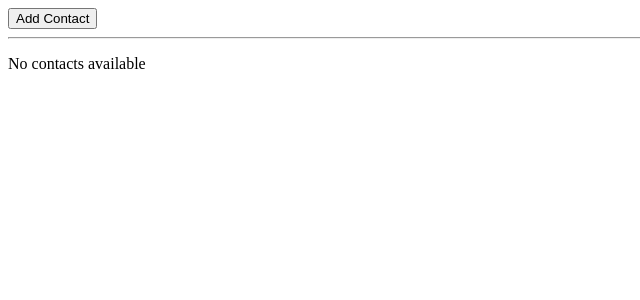
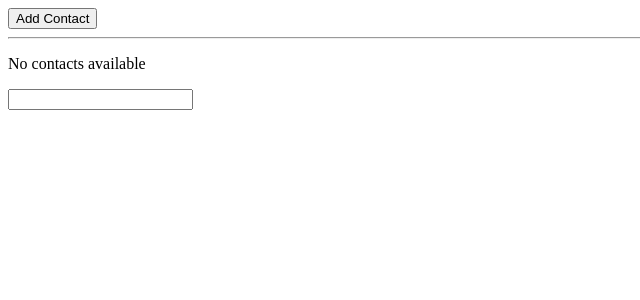
Before and after one commit to devanshipatel2824-prog/Passing_data, an Angular app: page /contact in a window 1280 px wide. Shown: the top 300 px of the page, without its empty margins (0-640 px from the left). Built offline with nearby package versions, Linux system fonts and the light colour scheme.

Commit message:
Full Concept of passing the data

```diff
--- a/src/app/contact/contact.html
+++ b/src/app/contact/contact.html
@@ -134,3 +134,5 @@
 </table>
 
 <p *ngIf="contacts.length === 0">No contacts available</p>
+<input type="text" [(ngModel)]="n1">
+<p>{{n1}}</p>
--- a/src/app/contact/contact.ts
+++ b/src/app/contact/contact.ts
@@ -1,10 +1,11 @@
 import { CommonModule } from '@angular/common';
 import { ChangeDetectionStrategy, ChangeDetectorRef, Component, inject } from '@angular/core';
 import { ChildComponet } from './child-componet/child-componet';
+import { FormsModule } from '@angular/forms';
 
 @Component({
   selector: 'app-contact',
-  imports: [CommonModule, ChildComponet],
+  imports: [CommonModule, ChildComponet,FormsModule],
   templateUrl: './contact.html',
   styleUrl: './contact.css',
   changeDetection: ChangeDetectionStrategy.Default
@@ -143,4 +144,5 @@ this.saveToStorage();
   this.closeForm();
 
 }
+protected n1?:string;
 }
```
